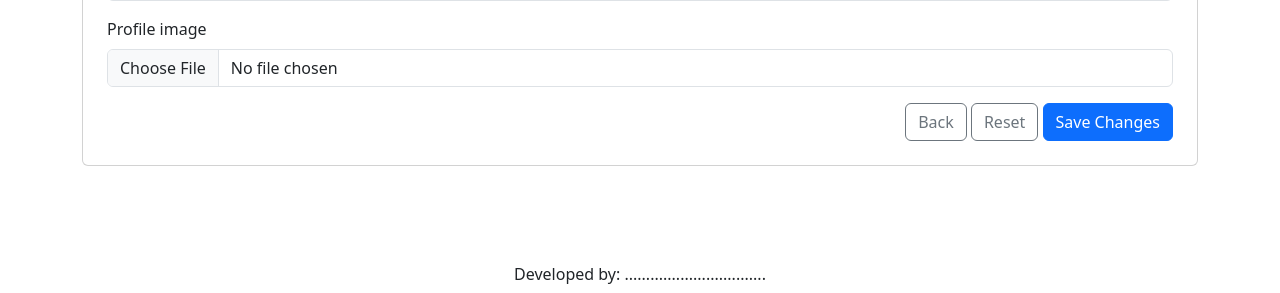
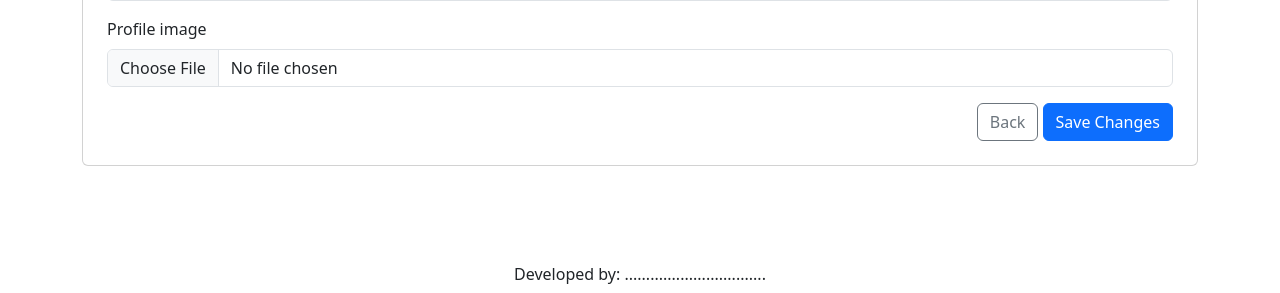
Before and after one commit to Juli27co/IFN582_Assessment3, a Flask app: page /vendor/1 in a window 1280 px wide. Shown: the part 1132-1425 px from the top of the page. Run offline with Flask 3, Linux system fonts and the light colour scheme; the visitor is signed in with stand-in values (Sample User, id 1); data comes from the database, SQL or seed files in the repository; some libraries are stand-ins or nearby versions.

```diff
--- a/project/templates/vendor_management.html
+++ b/project/templates/vendor_management.html
@@ -65,7 +65,6 @@
                         {{ wtf.render_field(form.profilePicture) }}
                         <div class = "text-end" >
                           <a class="btn btn-outline-secondary" href="{{ url_for('main.index') }}">Back</a>
-                          <button type="reset" class="btn btn-outline-secondary">Reset</button>
                           {{ wtf.render_field(form.submit) }}
                         </div>
                       </div>
```
